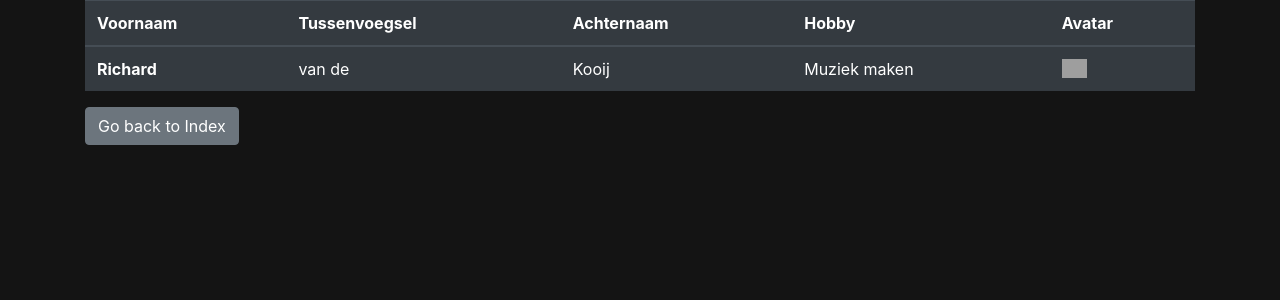
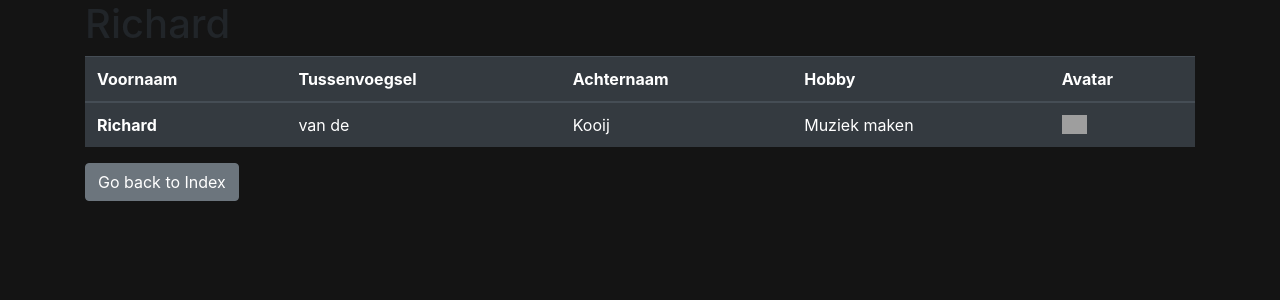
Before and after one commit to rra-am1a-2018/proeftoets-am1a, a PHP site: page /Richard_RiDiCage.php in a window 1280 px wide. Shown: the top 300 px of the page. Run offline with PHP 8.4, Linux system fonts and the light colour scheme; grey boxes are pictures that could not be loaded.

Commit message:
h tag toegevoegd

```diff
--- a/Richard_RiDiCage.php
+++ b/Richard_RiDiCage.php
@@ -27,10 +27,12 @@
         body{
             background: rgb(20,20,20);
         }
+
     </style>
   </head>
   <body>
     <div class="container">
+        <h1>Richard</h1>
         <table class="table table-dark">
             <thead>
                 <tr>
```
